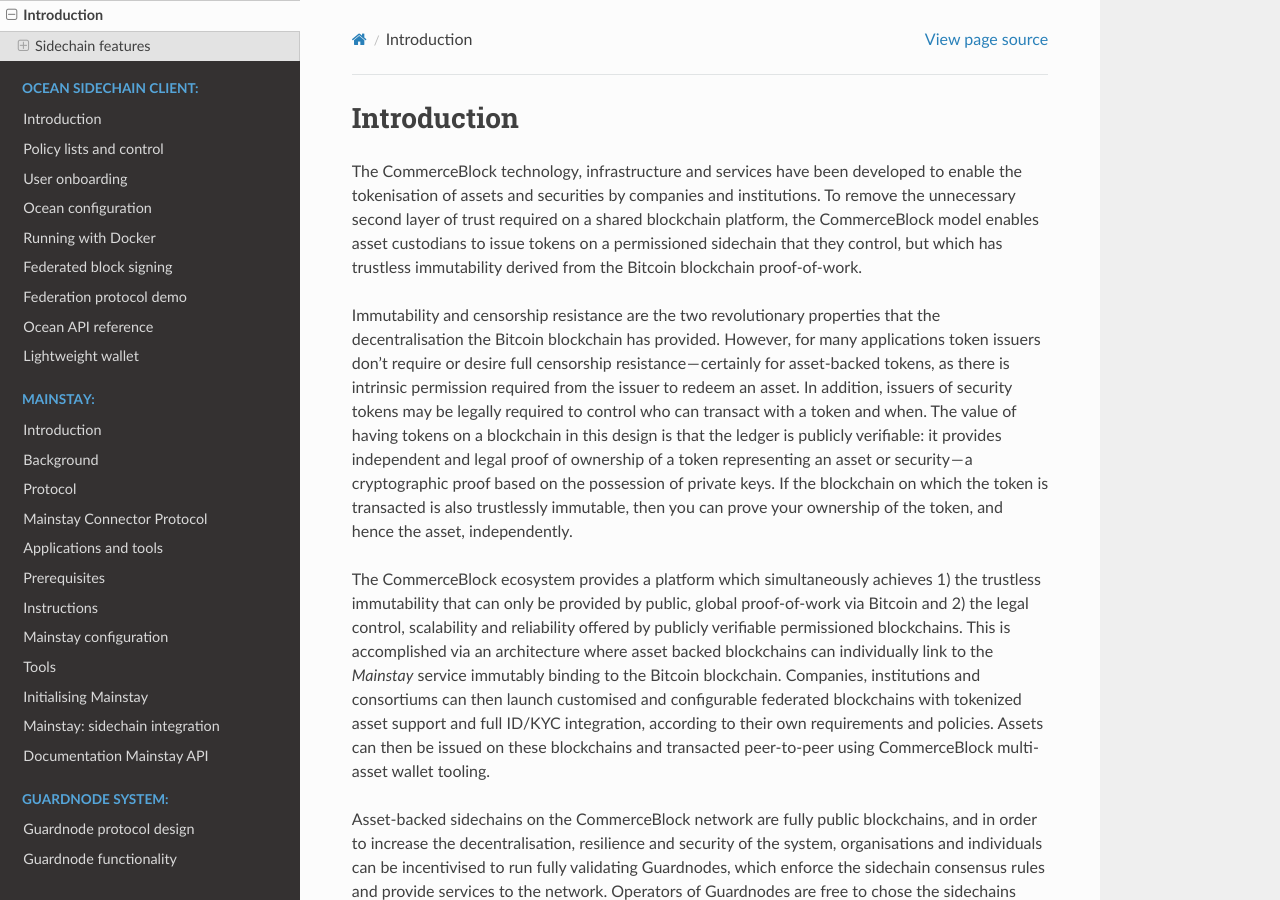
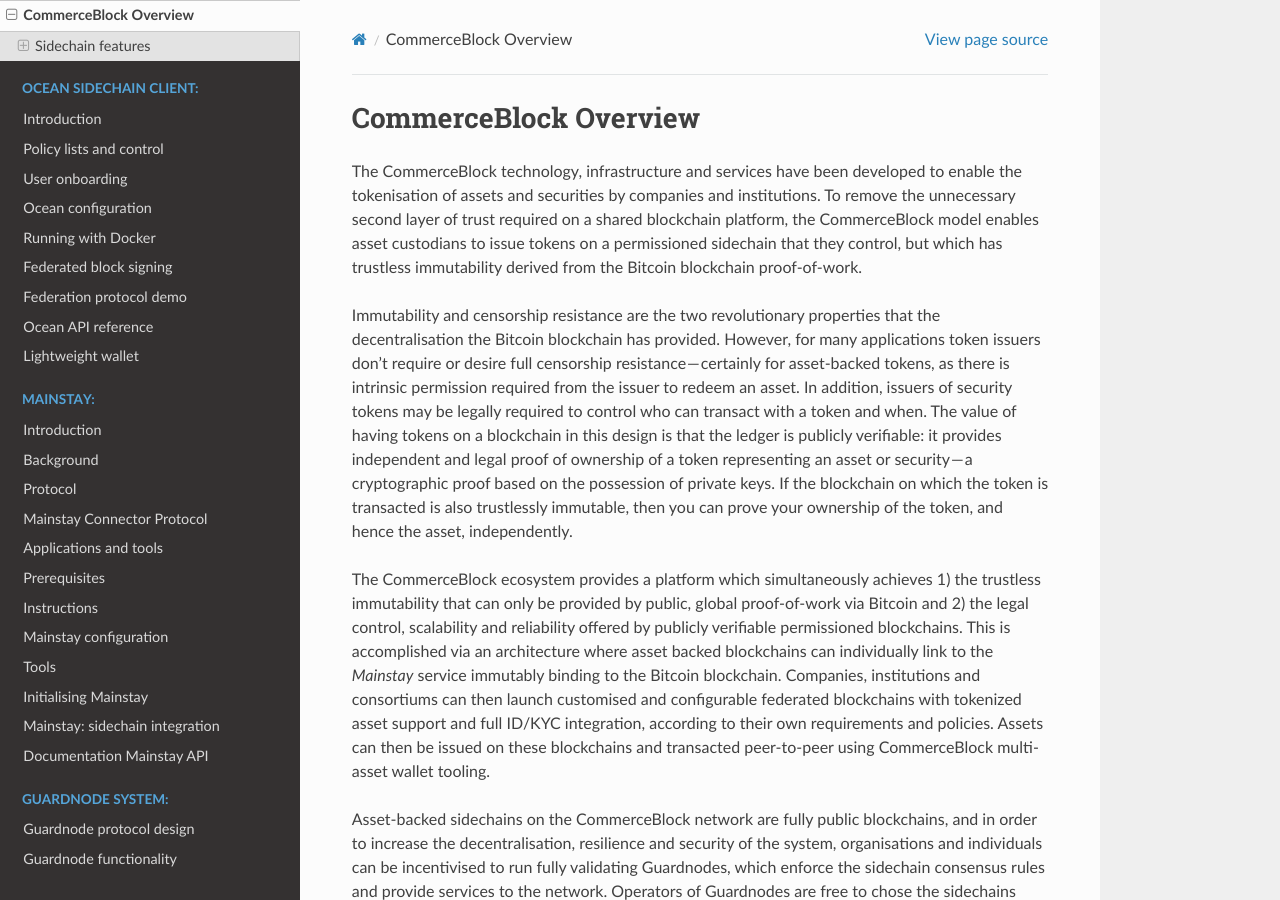
Before and after one commit to commerceblock/docs, a Sphinx documentation site: the page built from source/introduction/index.rst, in a window 1280 px wide and 900 px high. Built offline with Sphinx 7.4.7 and the Read the Docs theme 2.0.0, drawn with Linux system fonts in a browser that asks for light colours.

```diff
--- a/source/introduction/index.rst
+++ b/source/introduction/index.rst
@@ -1,5 +1,5 @@
-Introduction
-============
+CommerceBlock Overview
+======================
 
 The CommerceBlock technology, infrastructure and services have been developed to enable the tokenisation of assets and securities by companies and institutions. To remove the unnecessary second layer of trust required on a shared blockchain platform, the CommerceBlock model enables asset custodians to issue tokens on a permissioned sidechain that they control, but which has trustless immutability derived from the Bitcoin blockchain proof-of-work.
 
```
